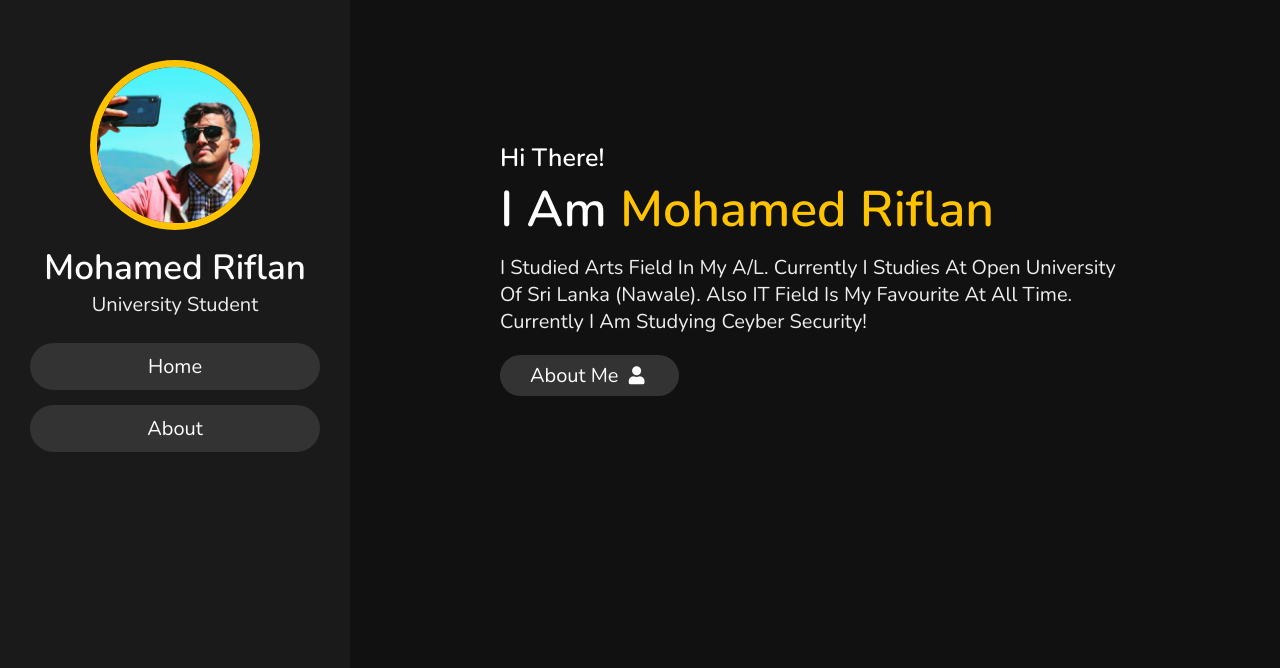
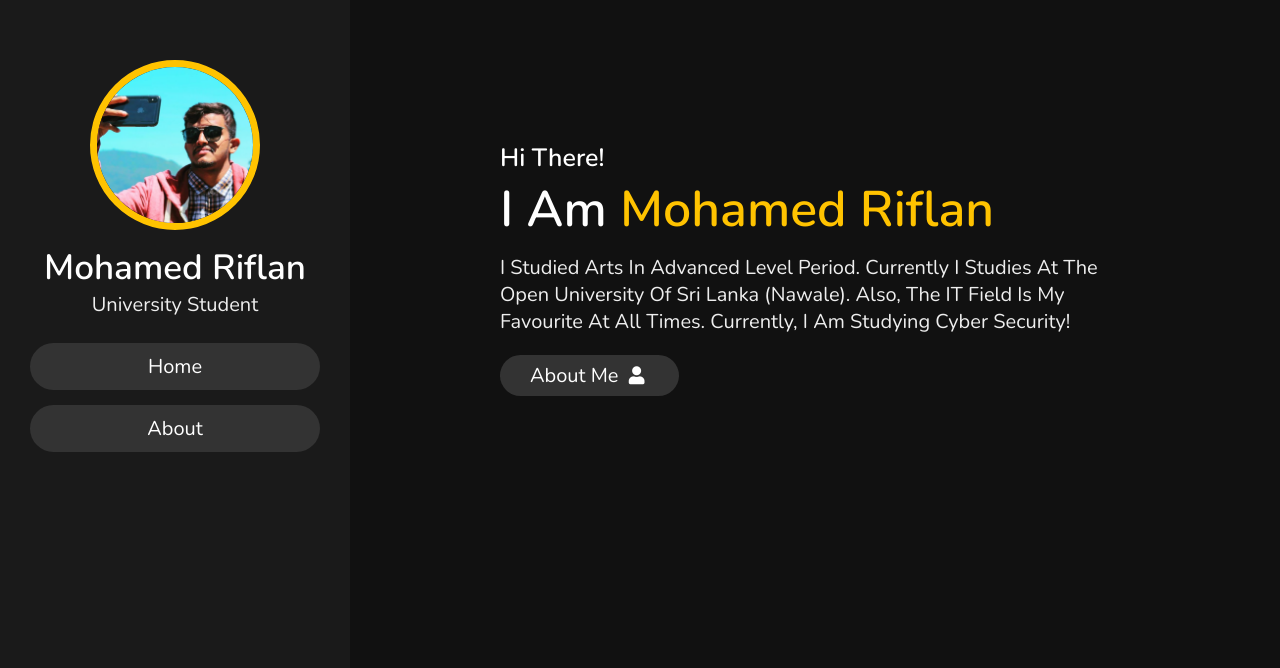
Before and after one commit to mrmriflan/Profile, a plain HTML site: page index.html in a window 1280 px wide. Shown: the part 132-800 px from the top of the page. Drawn offline with nearby package versions, Linux system fonts and the light colour scheme.

Commit message:
Update
Bio edited

```diff
--- a/index.html
+++ b/index.html
@@ -44,7 +44,7 @@
 
     <h3>Hi there!</h3>
     <h1>I am <span>Mohamed Riflan</span></h1>
-    <p>I studied Arts field in my A/L. Currently I studies at open university of Sri Lanka (Nawale). Also IT field is my favourite at all time. Currently I am studying Ceyber Security!
+    <p>I Studied Arts in advanced level period. Currently I Studies At the Open University Of Sri Lanka (Nawale). Also, the IT Field Is My Favourite At All Times. Currently, I Am Studying Cyber Security!
     </p>
     <a href="#about"><button class="btn">about me <i class="fas fa-user"></i></button></a>
 
```
